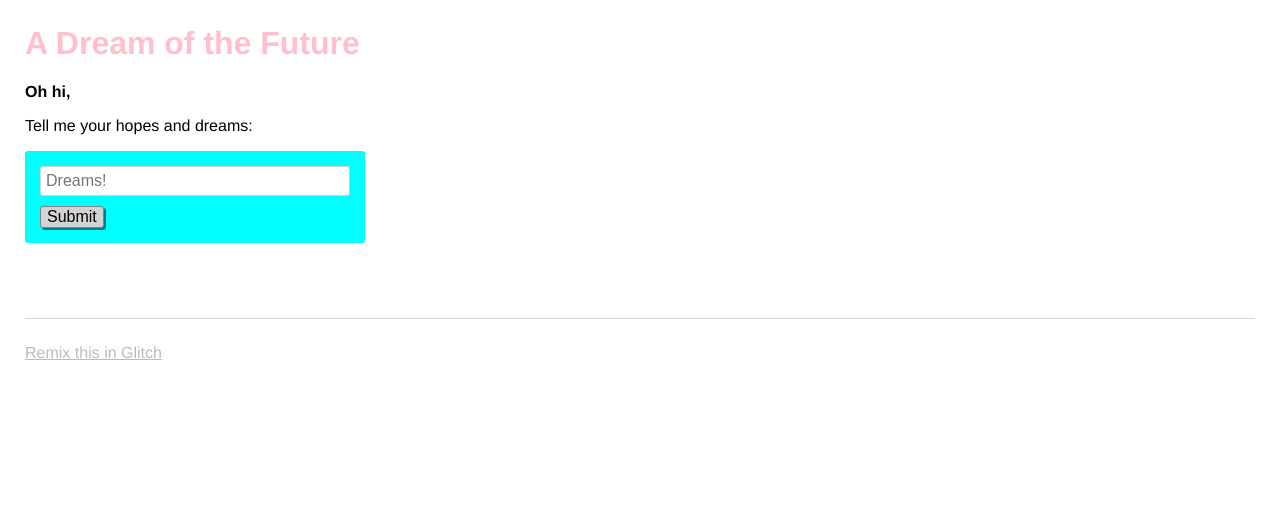
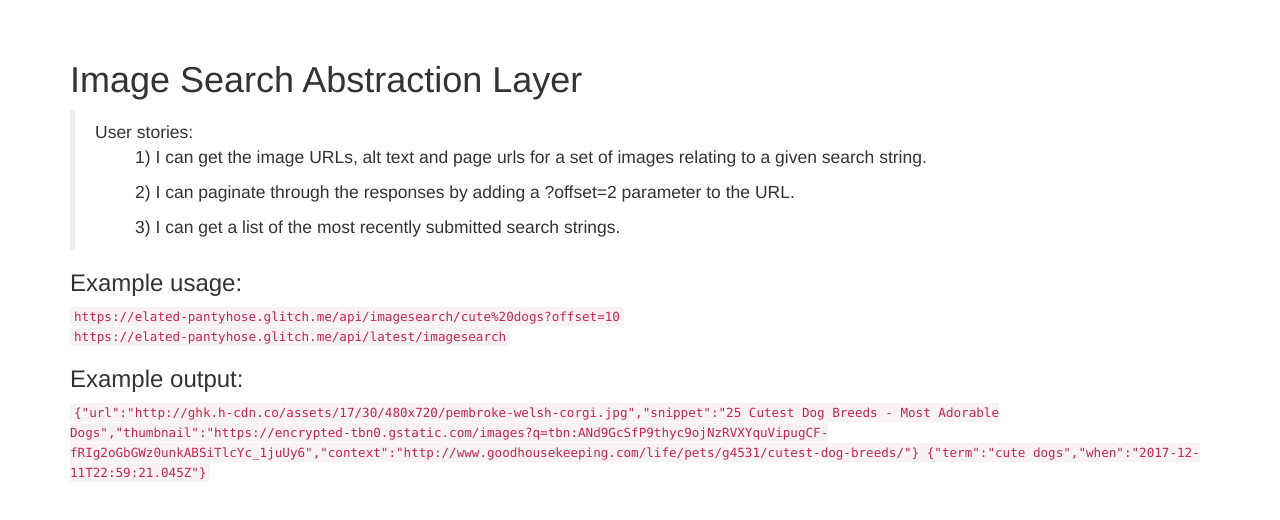
Before and after one commit to alex-m-williams/FCC-File-Metadata-Microservice, a website: page views/index.html in a window 1280 px wide. Drawn offline with nearby package versions, Linux system fonts and the light colour scheme; no server answers.

Commit message:
Import of awilliams27/FCC-Image-Search-Abstraction-Layer

```diff
--- a/public/client.js
+++ /dev/null
@@ -1,26 +0,0 @@
-// client-side js
-// run by the browser each time your view template is loaded
-
-// by default, you've got jQuery,
-// add other scripts at the bottom of index.html
-
-$(function() {
-  console.log('hello world :o');
-
-  $.get('/dreams', function(dreams) {
-    dreams.forEach(function(dream) {
-      $('<li></li>').text(dream).appendTo('ul#dreams');
-    });
-  });
-
-  $('form').submit(function(event) {
-    event.preventDefault();
-    var dream = $('input').val();
-    $.post('/dreams?' + $.param({dream: dream}), function() {
-      $('<li></li>').text(dream).appendTo('ul#dreams');
-      $('input').val('');
-      $('input').focus();
-    });
-  });
-
-});
--- a/public/style.css
+++ b/public/style.css
@@ -1,82 +1,35 @@
-/* styles */
-/* called by your view template */
+/****** Main Styling ******/
 
-/* You might want to try something fancier: */
-/* less: http://lesscss.org/ */
-
-* {
-  box-sizing: border-box;
+body {
+	font-family: 'Roboto', sans-serif;
+	font-size: 16px;
+	color: #222;
+	background-color: #ECF0F1;
+	text-align: center;
 }
 
-body {
-  font-family: helvetica, arial, sans-serif;
-  margin: 25px;
+.container {
+	padding: 0;
+	margin-top: 40px;
 }
 
-h1 {
-  font-weight: bold;
-  color: pink;
+.footer {
+	margin-top: 60px;
 }
 
-.bold {
-  font-weight: bold;
+ol {
+	list-style-position: inside;
+}
+ul {
+	list-style-type: none;
 }
 
-p {
-  max-width: 600px;
+a {
+	color: #2574A9;
 }
+/****** Logo Div Styling ******/
 
-form {
-  margin-bottom: 25px;
-  padding: 15px;
-  background-color: cyan;
-  display: inline-block;
-  width: 100%;
-  max-width: 340px;
-  border-radius: 3px;
+img {
+	margin: 20px auto 0 auto;
+	display: block;
 }
-
-input {
-  display: block;
-  margin-bottom: 10px;
-  padding: 5px;
-  width: 100%;
-  border: 1px solid lightgrey;
-  border-radius: 3px;
-  font-size: 16px;
-}
-
-button {
-  font-size: 16px;
-  border-radius: 3px;
-  background-color: lightgrey;
-  border: 1px solid grey;
-  box-shadow: 2px 2px teal;
-  cursor: pointer;
-}
-
-button:hover {
-  background-color: yellow;
-}
-
-button:active {
-  box-shadow: none;
-}
-
-li {
-  margin-bottom: 5px;
-}
-
-footer {
-  margin-top: 50px;
-  padding-top: 25px;
-  border-top: 1px solid lightgrey;
-}
-
-footer > a {
-  color: #BBBBBB;
-}
-
-.nicejob {
-  text-decoration: line-through;
-}
--- a/views/index.html
+++ b/views/index.html
@@ -1,54 +1,33 @@
-<!-- This is a static file -->
-<!-- served from your routes in server.js -->
-
-<!-- You might want to try something fancier: -->
-<!-- html/nunjucks docs: https://mozilla.github.io/nunjucks/ -->
-<!-- pug: https://pugjs.org/ -->
-<!-- haml: http://haml.info/ -->
-<!-- hbs(handlebars): http://handlebarsjs.com/ -->
-
 <!DOCTYPE html>
 <html>
-  <head>
-    <title>Welcome to Glitch!</title>
-    <meta name="description" content="A cool thing made with Glitch">
-    <link id="favicon" rel="icon" href="https://glitch.com/edit/favicon-app.ico" type="image/x-icon">
-    <meta charset="utf-8">
-    <meta http-equiv="X-UA-Compatible" content="IE=edge">
-    <meta name="viewport" content="width=device-width, initial-scale=1">
-    <link rel="stylesheet" href="/style.css">
-  </head>
-  <body>
-    <header>
-      <h1>
-        A Dream of the Future
-      </h1>
-    </header>
 
-    <main>
-      <p class="bold">Oh hi,</p>
-      <p>Tell me your hopes and dreams:</p>
-      <form>
-        <input type="text" maxlength="100" placeholder="Dreams!">
-        <button type="submit">Submit</button>
-      </form>
-      <section class="dreams">
-        <ul id="dreams">
-        </ul>
-      </section>
-    </main>
+   <head>
+      <title>Backend Challenges | Free Code Camp</title>
+      <link rel="shortcut icon" href="https://cdn.hyperdev.com/us-east-1%3A52a203ff-088b-420f-81be-45bf559d01b1%2Ffavicon.ico" type="image/x-icon"/>
+      <link href="https://fonts.googleapis.com/css?family=Roboto" rel="stylesheet" type="text/css">
+      <link href="/public/style.css" rel="stylesheet" type="text/css">
+          <link rel="stylesheet" href="https://maxcdn.bootstrapcdn.com/bootstrap/3.3.6/css/bootstrap.min.css">
 
-    <footer>
-      <a href="https://glitch.com">
-        Remix this in Glitch
-      </a>
-    </footer>
+   </head>
 
-    <!-- Your web-app is https, so your scripts need to be too -->
-    <script src="https://code.jquery.com/jquery-2.2.1.min.js"
-            integrity="sha256-gvQgAFzTH6trSrAWoH1iPo9Xc96QxSZ3feW6kem+O00="
-            crossorigin="anonymous"></script>
-    <script src="/client.js"></script>
+   <body>
+      <div class="container" style="text-align: left">
+         <h1>Image Search Abstraction Layer</h1>
+         <blockquote>
+                User stories:
+                <ul>1) I can get the image URLs, alt text and page urls for a set of images relating to a given search string.</ul>
+                <ul>2) I can paginate through the responses by adding a ?offset=2 parameter to the URL.</ul>
+                <ul>3) I can get a list of the most recently submitted search strings.</ul>
+            </blockquote>
+            <h3>Example usage:</h3>
+            <code>https://elated-pantyhose.glitch.me/api/imagesearch/cute%20dogs?offset=10</code><br>
+            <code>https://elated-pantyhose.glitch.me/api/latest/imagesearch</code>
+            <h3>Example output:</h3>
+            <code>
+                {"url":"http://ghk.h-cdn.co/assets/17/30/480x720/pembroke-welsh-corgi.jpg","snippet":"25 Cutest Dog Breeds - Most Adorable Dogs","thumbnail":"https://encrypted-tbn0.gstatic.com/images?q=tbn:ANd9GcSfP9thyc9ojNzRVXYquVipugCF-fRIg2oGbGWz0unkABSiTlcYc_1juUy6","context":"http://www.goodhousekeeping.com/life/pets/g4531/cutest-dog-breeds/"}
+                {"term":"cute dogs","when":"2017-12-11T22:59:21.045Z"}
+            </code>
+        </div>
+   </body>
 
-  </body>
 </html>
```
Also changed, not shown: package.json (+9 -19 lines), server.js (+132 -25 lines), .config/configstore/update-notifier-npm.json (deleted), README.md, 2 other files.
